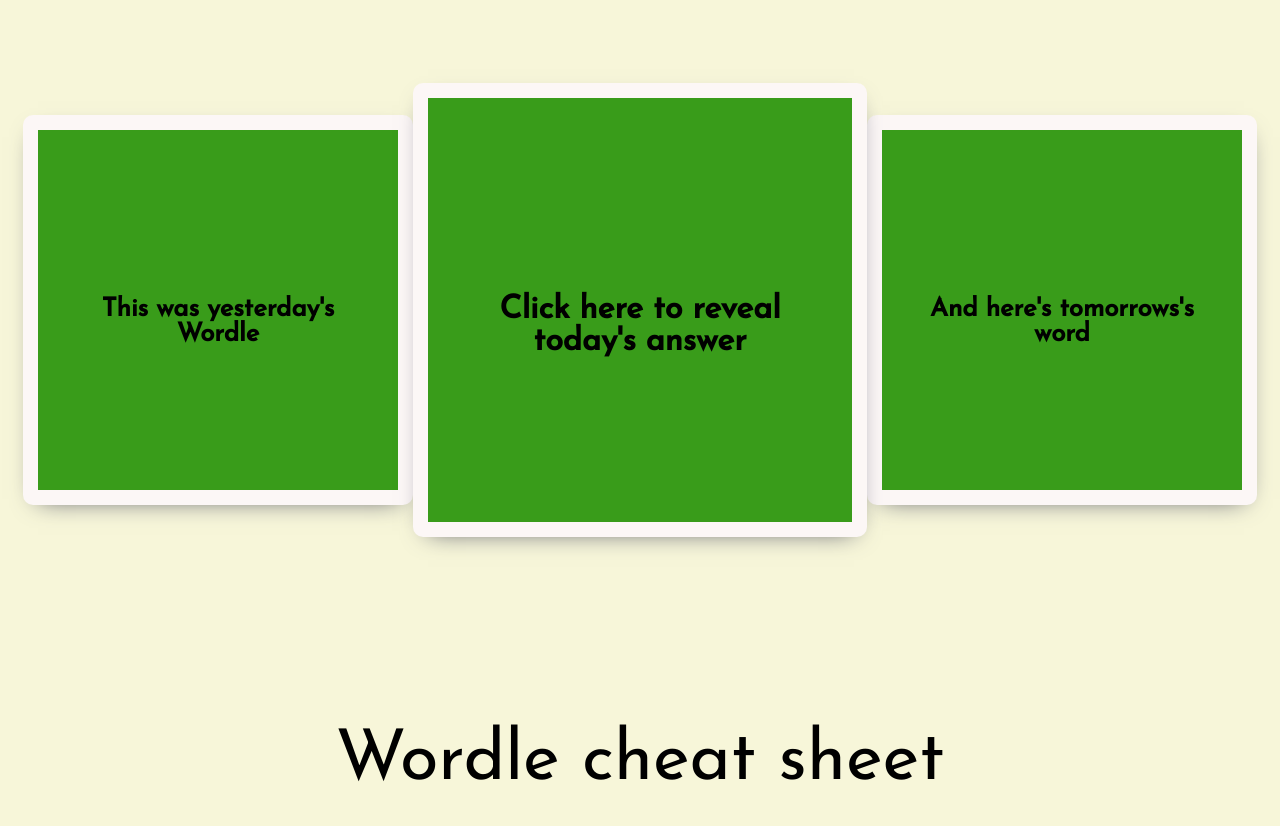
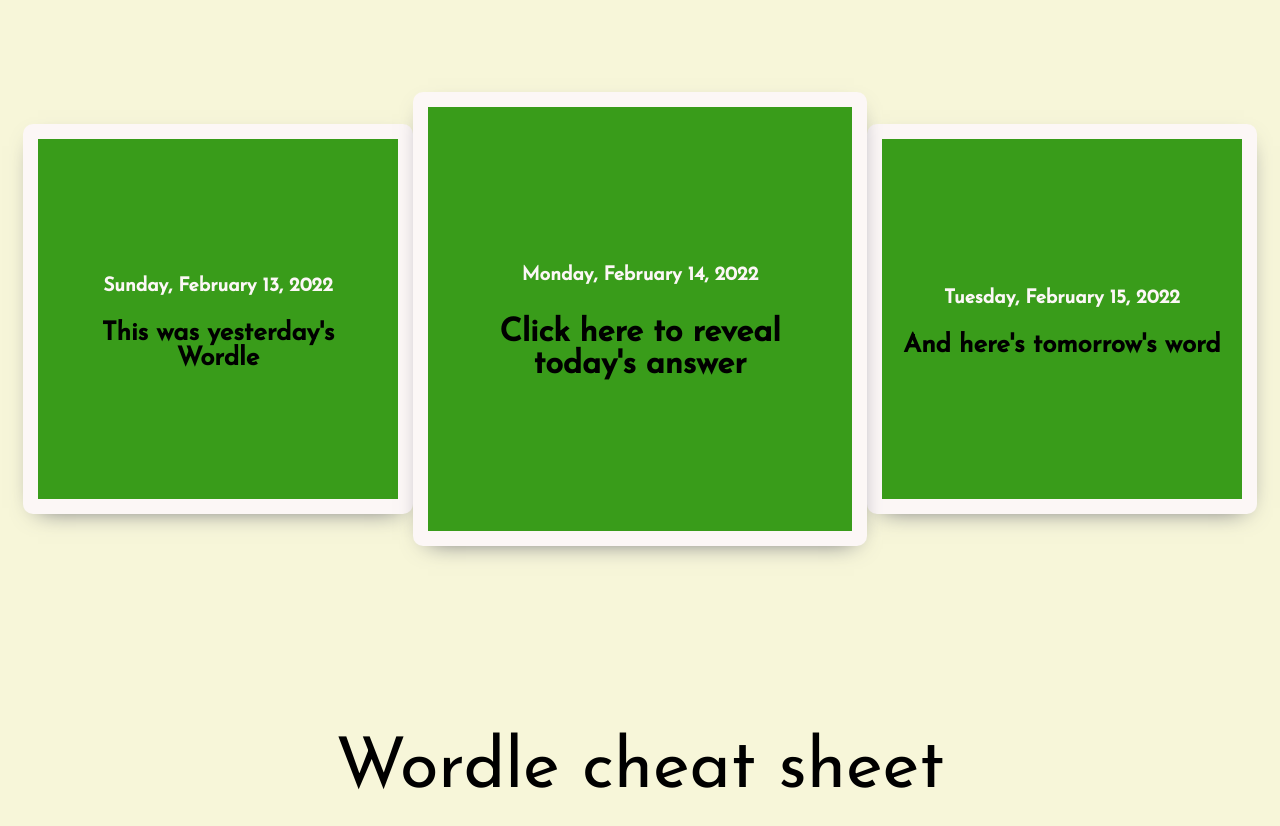
Before and after one commit to enoripl/tomorrows-wordle, a website: page index.html in a window 1280 px wide. Drawn offline with nearby package versions, Linux system fonts and the light colour scheme; no server answers.

Commit message:
added date display

```diff
--- a/index.html
+++ b/index.html
@@ -6,9 +6,9 @@
     <meta name="viewport" content="width=device-width, initial-scale=1.0" />
     <link rel="stylesheet" href="styles.css" />
     <link
-    rel="stylesheet"
-    href="https://cdnjs.cloudflare.com/ajax/libs/animate.css/4.1.1/animate.min.css"
-  />
+      rel="stylesheet"
+      href="https://cdnjs.cloudflare.com/ajax/libs/animate.css/4.1.1/animate.min.css"
+    />
     <script type="text/javascript" src="script.js" defer></script>
     <title>Today's (and tommorow's Wordle)</title>
   </head>
@@ -17,21 +17,22 @@
       <div class="buttons-section">
         <div class="buttons-group">
           <div class="answer-btns" id="yesterdays-btn">
+            <div class="date" id="yesterdays-date"></div>
             This was yesterday's Wordle
           </div>
           <div class="answer-btns" id="todays-btn">
-            Click here to reveal
-            today's answer
+            <div class="date" id="todays-date"></div>
+            Click here to reveal today's answer
           </div>
           <div class="answer-btns" id="tomorrows-btn">
-            And here's tomorrows's word
+            <div class="date" id="tommorows-date"></div>
+            And here's tomorrow's word
           </div>
         </div>
       </div>
       <div class="logo-section">
         <div class="logo">Wordle cheat sheet</div>
+      </div>
     </main>
-    </header>
-
   </body>
 </html>
--- a/script.js
+++ b/script.js
@@ -2320,15 +2320,16 @@
 
 const startDate = new Date(2021, 5, 19, 0, 0, 0, 0);
 const todayDate = new Date().setHours(0, 0, 0, 0);
+const options = { weekday: 'long', year: 'numeric', month: 'long', day: 'numeric'}
 
 // get number by comparing date with start date
-function getNumber(startDate, date = todayDate) {
+function getWordNumber(startDate, date = todayDate) {
   const differenceDate = startDate - date;
   const drawNumber = Math.abs(Math.round(differenceDate / 864e5));
   return drawNumber;
 }
 
-const drawNumber = getNumber(startDate);
+const drawNumber = getWordNumber(startDate);
 
 // get word with list and draw number
 function getWord(list, drawNumber) {
@@ -2350,7 +2351,7 @@
     let definition = data[0].meanings[0].definitions[0].definition;
     return definition;
   } catch {
-    return definition = "";
+    return definition = ""
   }
 }
 
@@ -2408,3 +2409,16 @@
   tomorrowButton.appendChild(definitionNode);
   definitionNode.classList.add("definition-text");
 });
+
+function displayDate() {
+  const date = new Date();
+  const todayDateNode = document.getElementById('todays-date');
+  todayDateNode.textContent = date.toLocaleDateString('en-US', options);
+  const yesterdaysDate = date.setDate(date.getDate() - 1)
+  const yesterdaysNode = document.getElementById('yesterdays-date')
+  yesterdaysNode.textContent = date.toLocaleDateString('en-US', options);
+  const tomorrowsDate = date.setDate(date.getDate() + 2)
+  const tommorowsNode = document.getElementById('tommorows-date')
+  tommorowsNode.textContent = date.toLocaleDateString('en-US', options)
+}
+displayDate();
--- a/styles.css
+++ b/styles.css
@@ -4,7 +4,7 @@
   white-space: pre-line;
   display: flex;
   flex-direction: column;
-  height: 100vh;
+  height: 95vh;
   background-color: rgb(247, 246, 217);
 }
 
@@ -13,10 +13,18 @@
 grid-template-rows: 80% 300px;
 }
 
+.date {
+position: relative;
+margin-top: 10px;
+color: rgb(252, 247, 246);
+font-size: 1.5vw;
+}
+
 .buttons-section {
     display: flex;
     justify-content: center;
     align-items: center;
+    margin-top: 10px;
 }
 
 .buttons-group {
@@ -84,7 +92,7 @@
   .answer-btns {
     width: max(35vw, 200px);
     height: max(35vw, 200px);
-    font-size: max(6vw, 2.5rem) !important;
+    font-size: max(7vw, 2.5rem) !important;
     -webkit-box-shadow: -1px 3px 30px -12px rgba(66, 68, 90, 1);
 -moz-box-shadow: -1px 3px 30px -12px rgba(66, 68, 90, 1);
 box-shadow: -1px 3px 30px -12px rgba(66, 68, 90, 1);
@@ -104,8 +112,14 @@
 }
 
 .definition-text {
-  font-size: 2.5vw;
+  font-size: 3.5vw;
   font-weight: 300;
   font-style: italic;
 }
+
+.date {
+  margin-top: 5px;
+  font-size: 2.5vw;
+  }
+
 }
```
